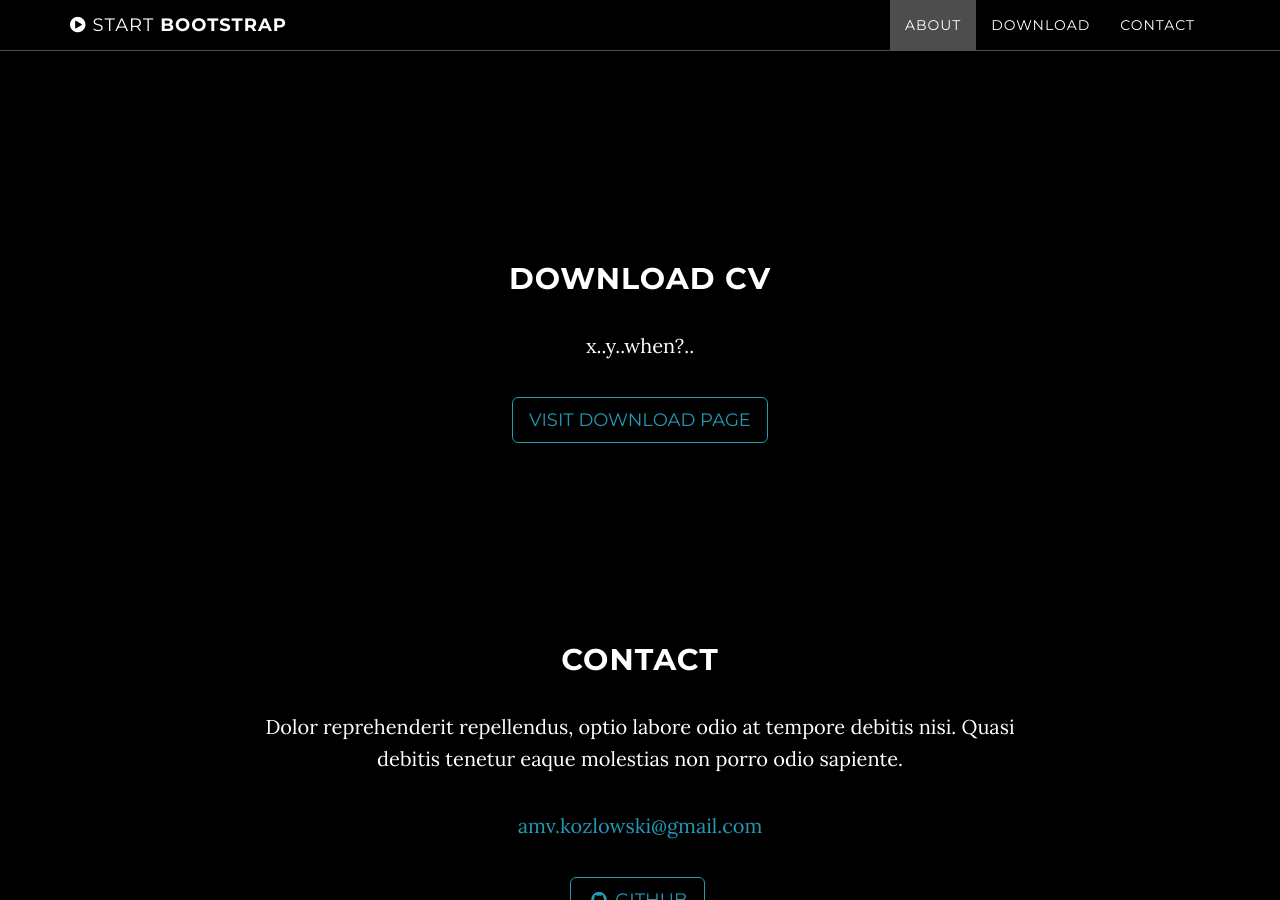
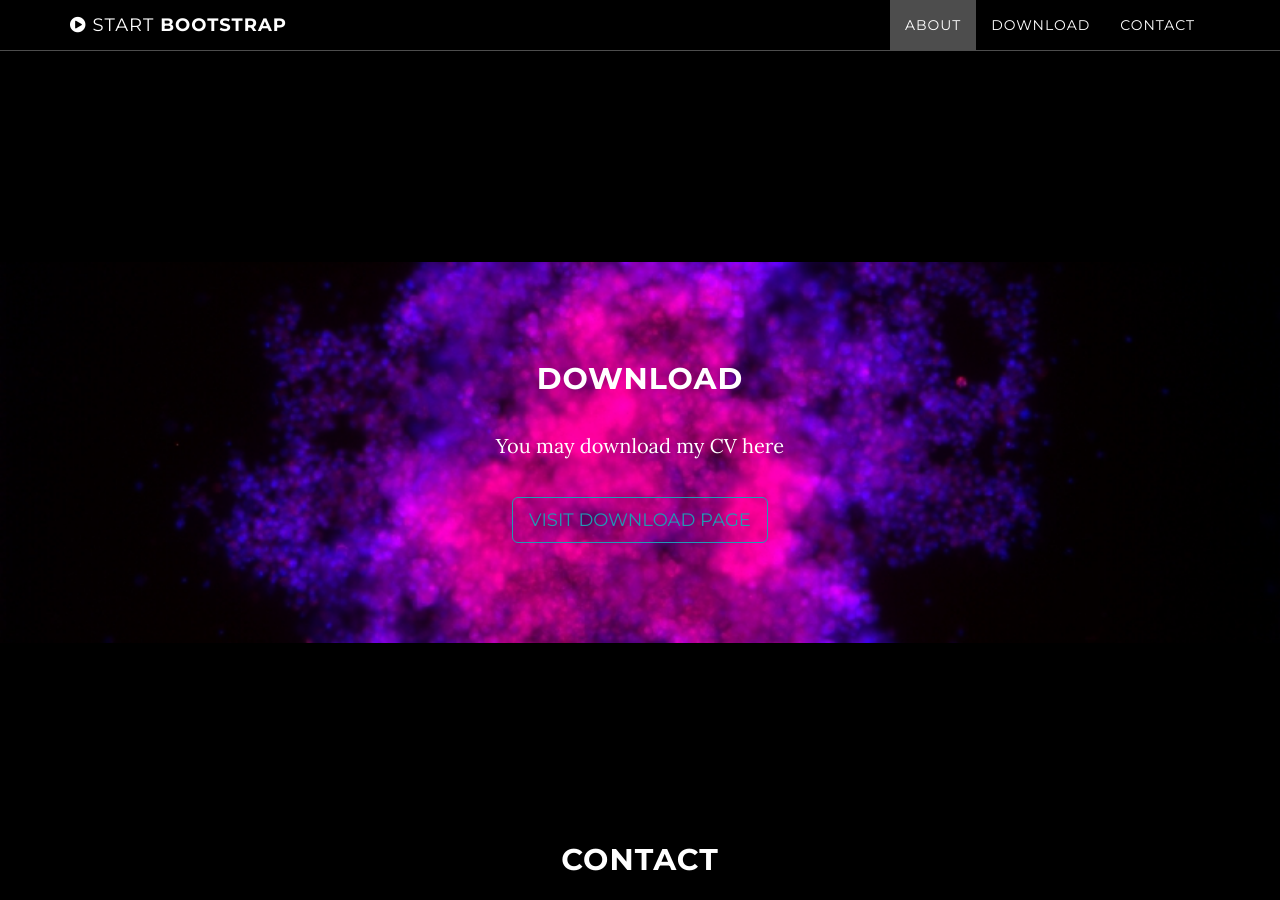
Before and after one commit to kozload/kozload.github.io, a Jekyll site: the page built from index.html, in a window 1280 px wide and 900 px high, scrolled down 1697 px. Built offline with Jekyll 4.4.1, drawn with Linux system fonts in a browser that asks for light colours.

Commit message:
Update download.html

```diff
--- a/_includes/download.html
+++ b/_includes/download.html
@@ -1,10 +1,10 @@
     <!-- Download Section -->
-    <section id="CV" class="content-section text-center">
-        <div class="CV-section">
+    <section id="download" class="content-section text-center">
+        <div class="download-section">
             <div class="container">
                 <div class="col-lg-8 col-lg-offset-2">
-                    <h2>Download CV</h2>
-                    <p>x..y..when?..</p>
+                    <h2>Download</h2>
+                    <p>You may download my CV here</p>
                     <a href="http://startbootstrap.com/template-overviews/grayscale/" class="btn btn-default btn-lg">Visit Download Page</a>
                 </div>
             </div>
```
